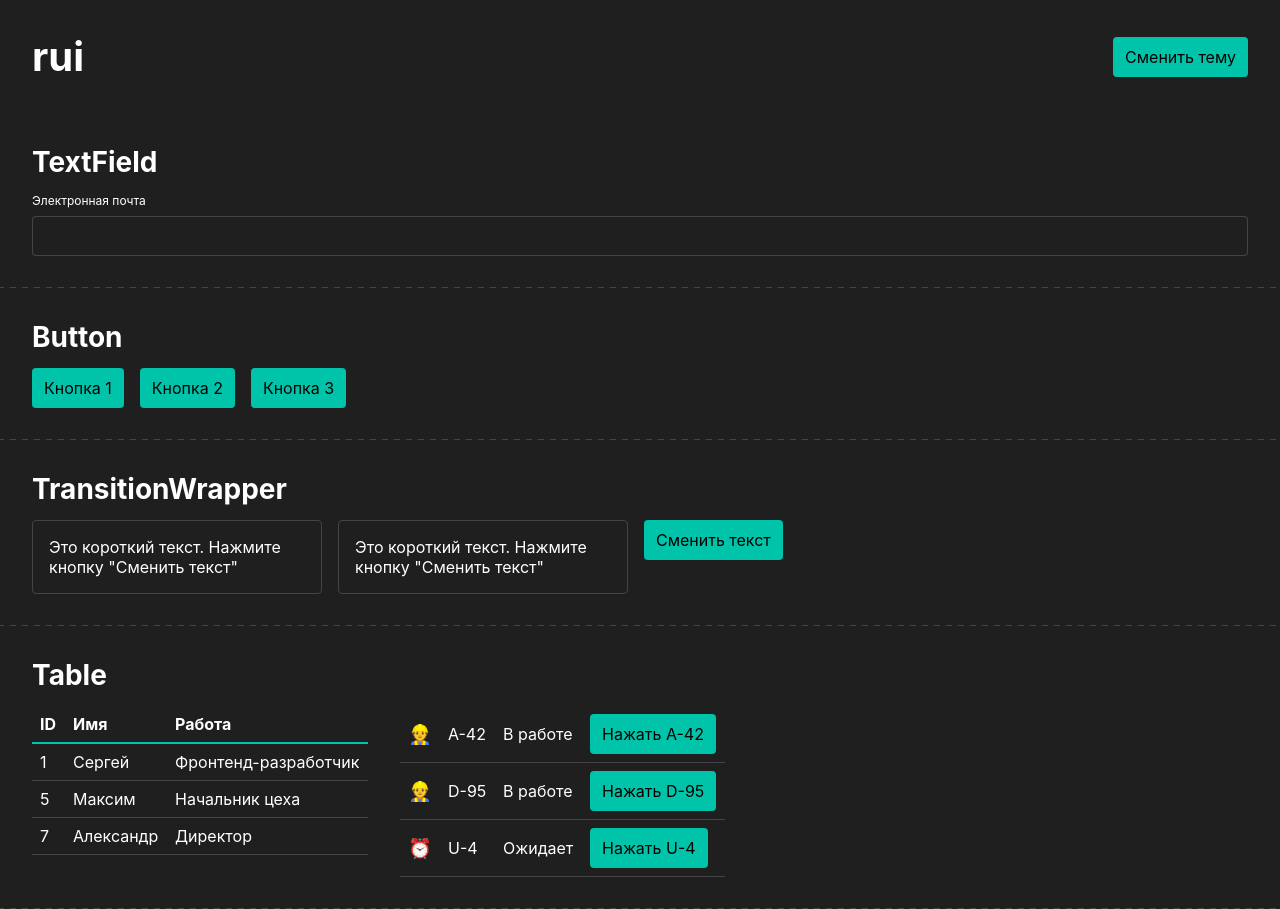
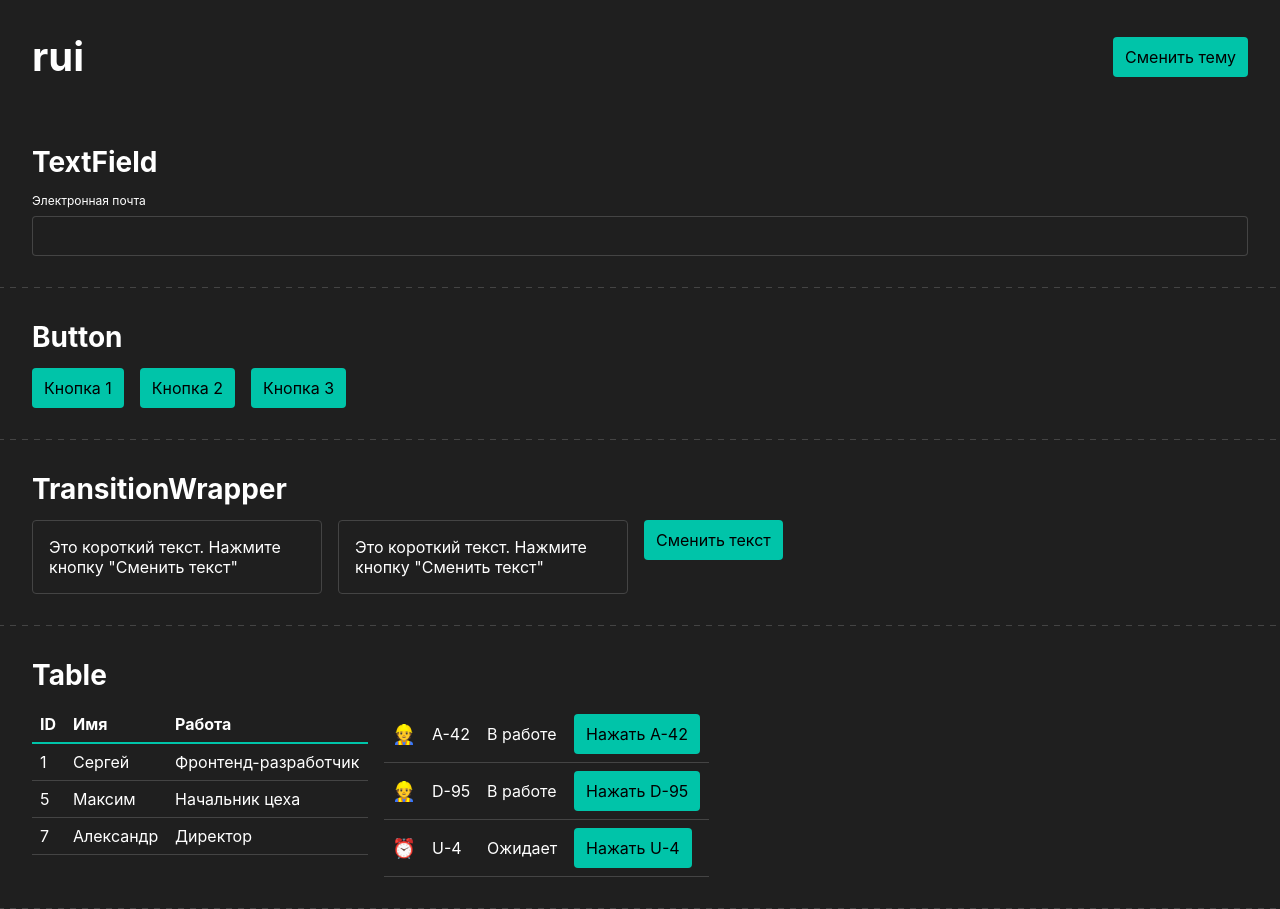
Before and after one commit to mukhindev/rui, a React (Vite) app: page / in a window 1280 px wide. Built offline with nearby package versions, Linux system fonts and the light colour scheme.

Commit message:
Добавить flexWrap в Row

```diff
--- a/src/components/demos/DemoTable.tsx
+++ b/src/components/demos/DemoTable.tsx
@@ -44,7 +44,7 @@ function DemoTable() {
     <DemoWrapper>
       <Heading h2>Table</Heading>
 
-      <Row gap={2} alignItems="flex-start">
+      <Row alignItems="flex-start" flexWrap="wrap">
         <Table data={users}>
           <TableHeadRow>
             <TableCell>
--- a/src/components/ui/Row/RowRoot.ts
+++ b/src/components/ui/Row/RowRoot.ts
@@ -5,10 +5,12 @@ import { formatCSSUnit } from '@/utils';
 export interface RowRootStyledOptions {
   alignItems?: CSSProperties['alignItems']
   justifyContent?: CSSProperties['justifyContent']
+  flexWrap?: CSSProperties['flexWrap']
   gap?: CSSUnit
 }
 
 const RowRoot = styled.div<RowRootStyledOptions>`
+  flex-wrap: ${({ flexWrap }) => formatCSSUnit(flexWrap)};
   position: relative;
   display: flex;
   align-items: ${({ alignItems }) => formatCSSUnit(alignItems)};
@@ -17,6 +19,7 @@ const RowRoot = styled.div<RowRootStyledOptions>`
 `;
 
 RowRoot.defaultProps = {
+  flexWrap: 'nowrap',
   alignItems: 'center',
   justifyContent: 'flex-start',
   gap: '1rem',
```
